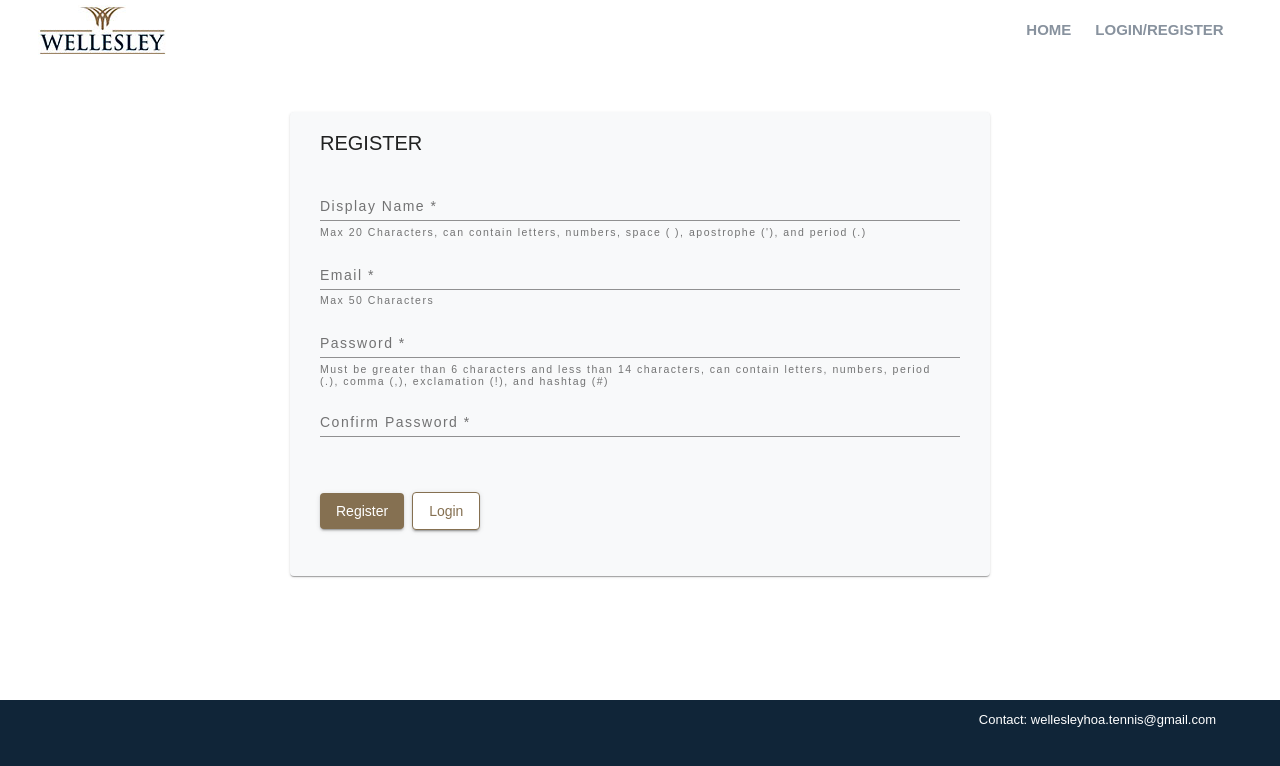
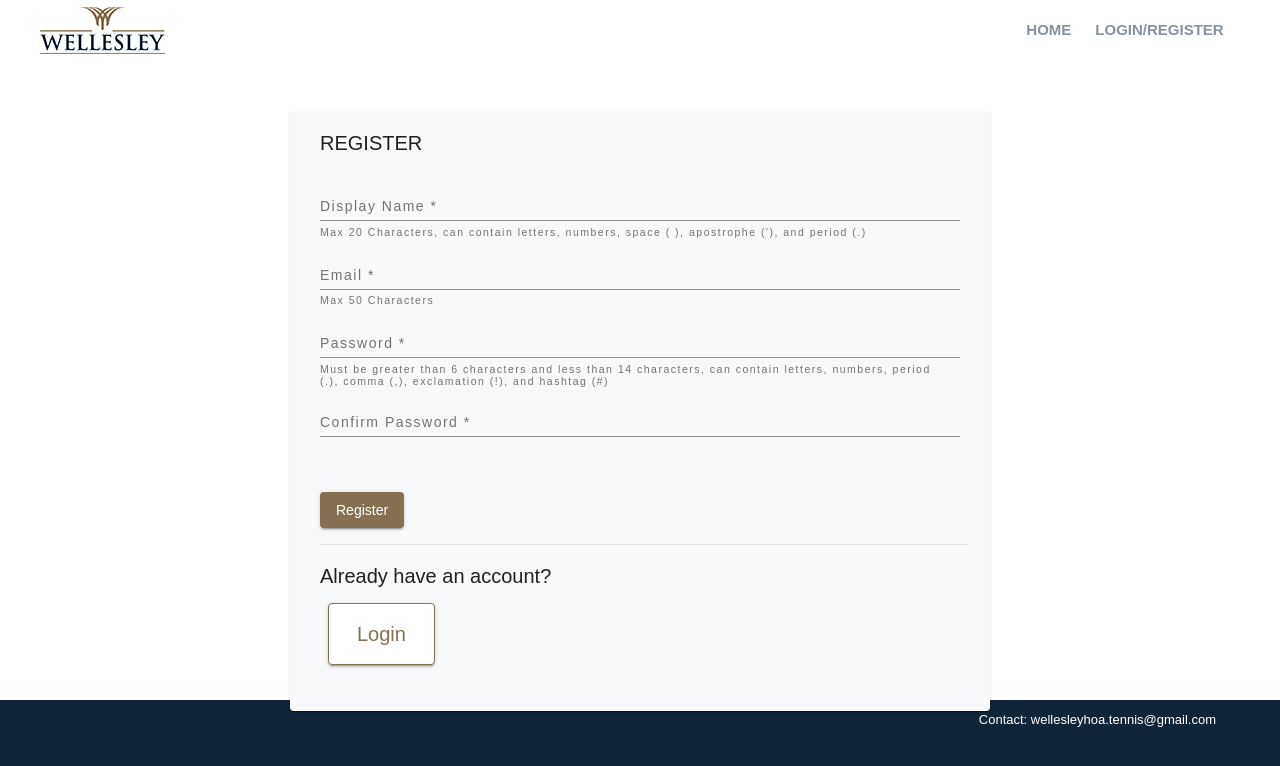
Before and after one commit to VyasNarasimhan/TennisReservations, an Angular app: page /register in a window 1280 px wide. Shown: the top 766 px of the page. Built offline with nearby package versions, Linux system fonts and the light colour scheme.

Commit message:
Clearer message if user already has account/doesn't have account

```diff
--- a/src/app/login/login.component.html
+++ b/src/app/login/login.component.html
@@ -31,7 +31,11 @@
     <mat-card-actions>
       <button mat-raised-button color="primary" (click)="validateUser()">Login</button>
       <button mat-raised-button color="accent" (click)="forgotpwd()">Forgot Password</button>
-      <button mat-raised-button color="accent" (click)="register()">Create Account</button>
+      <hr>
+      <mat-card-header>
+        <mat-card-title>Don't have an account yet?</mat-card-title>
+      </mat-card-header>
+      <button class="registerButton" mat-raised-button color="accent" (click)="register()">Create Account</button>
     </mat-card-actions>
     <div *ngIf="!!error" id="error" class="alert alert-danger">
         <p>{{error}}</p>
--- a/src/app/login/login.component.scss
+++ b/src/app/login/login.component.scss
@@ -27,6 +27,11 @@
   }
 }
 
+.registerButton {
+  font-size: 20px;
+  padding: 12px 28px;
+}
+
 @media only screen and (max-width: 768px) {
   .logincardcontainer {
     width: calc(100vw - 32px);
--- a/src/app/register/register.component.html
+++ b/src/app/register/register.component.html
@@ -65,7 +65,11 @@
     </mat-card-content>
     <mat-card-actions>
       <button mat-raised-button color="primary" (click)="addUser()">Register</button>
-      <button mat-raised-button color="accent" (click)="login()">Login</button>
+      <hr>
+      <mat-card-header>
+        <mat-card-title>Already have an account?</mat-card-title>
+      </mat-card-header>
+      <button class="loginButton" mat-raised-button color="accent" (click)="login()">Login</button>
     <div *ngIf="!!error" id="error" class="alert alert-danger">
       <p>{{error}}</p>
     </div>
--- a/src/app/register/register.component.scss
+++ b/src/app/register/register.component.scss
@@ -31,6 +31,11 @@
   }
 }
 
+.loginButton {
+  font-size: 20px;
+  padding: 12px 28px;
+}
+
 @media only screen and (max-width: 768px) {
   .registercardcontainer {
     width: calc(100vw - 32px);
```
